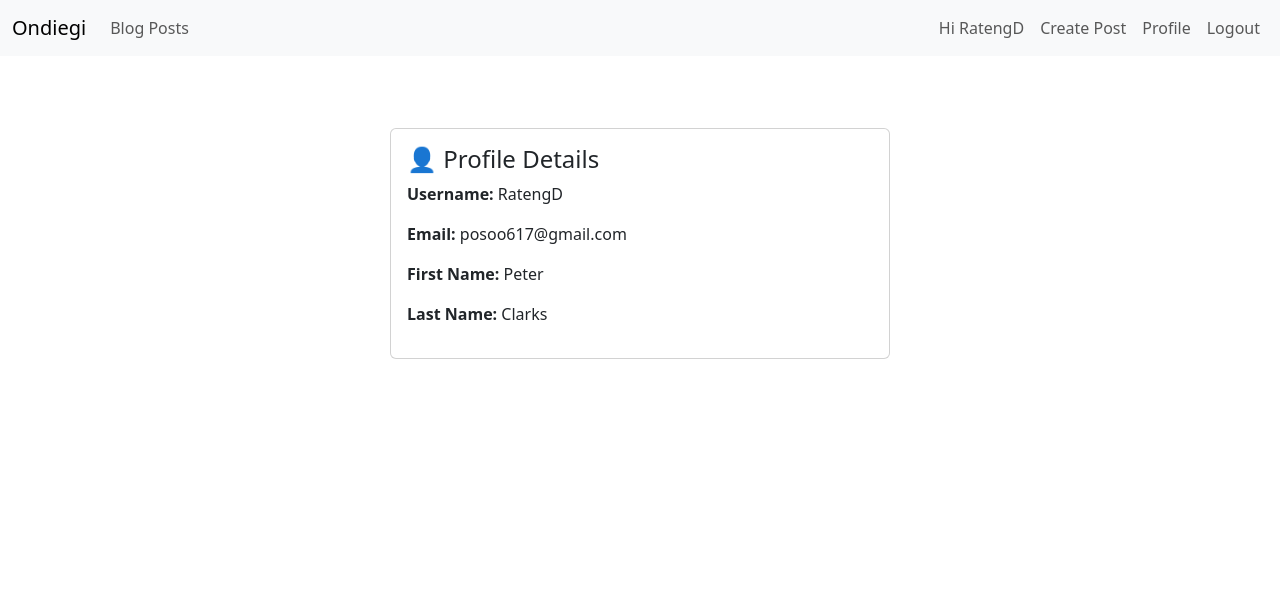
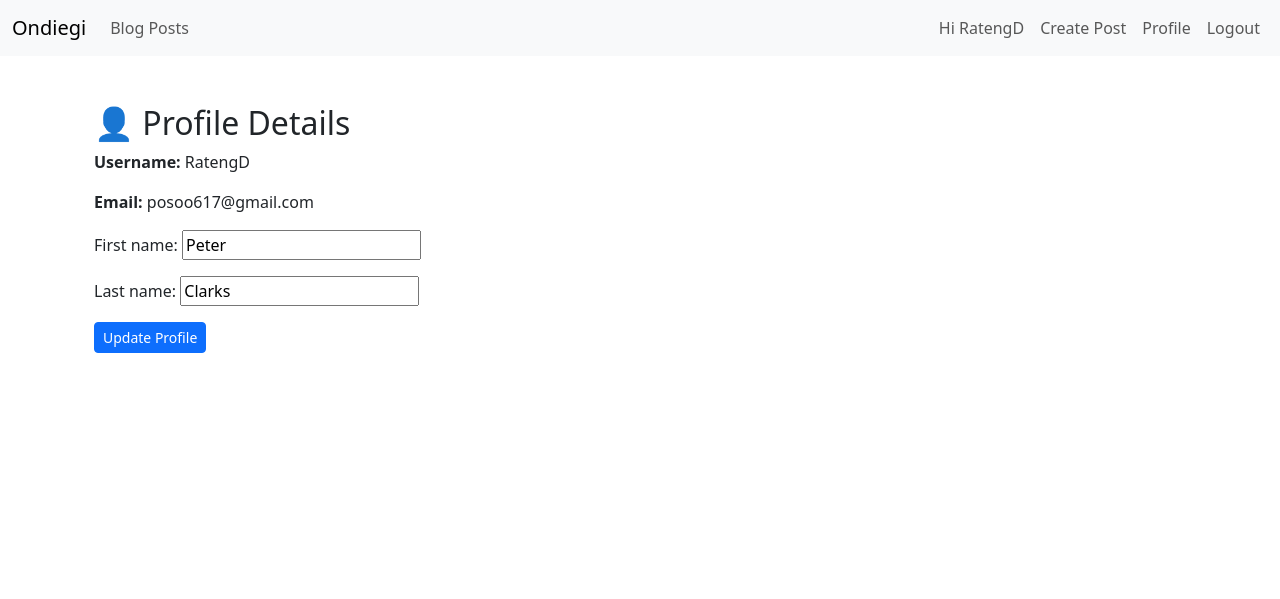
Before and after one commit to PeterOsoo/ondiegi-blog-app-1, a Django app: page /auth/profile/ in a window 1280 px wide. Shown: the top 599 px of the page. Run offline with Django 5.2, Linux system fonts and the light colour scheme; a user stored in the database is signed in.

Commit message:
Enable profile update for first and last name via form on profile page

```diff
--- a/accounts/forms.py
+++ b/accounts/forms.py
@@ -9,3 +9,13 @@ class CustomUserCreationForm(UserCreationForm):
     class Meta:
         model = User
         fields = ['username', 'email', 'password1', 'password2']
+
+
+
+class ProfileUpdateForm(forms.ModelForm):
+    first_name = forms.CharField(required=False)
+    last_name = forms.CharField(required=False)
+
+    class Meta:
+        model = User
+        fields = ['first_name', 'last_name']
--- a/accounts/templates/accounts/profile.html
+++ b/accounts/templates/accounts/profile.html
@@ -1,17 +1,16 @@
 {% extends 'base.html' %}
-{% block title %}Profile{% endblock %}
+{% block title %}{{ user.username }} Profile{% endblock %}
 
 {% block content %}
-<div class="container mt-5">
-  <div class="card mx-auto" style="max-width: 500px;">
-    <div class="card-body">
-      <h4 class="card-title">👤 Profile Details</h4>
-      <p><strong>Username:</strong> {{ user.username }}</p>
-      <p><strong>Email:</strong> {{ user.email }}</p>
-      <p><strong>First Name:</strong> {{ user.first_name|default:"(Not set)" }}</p>
-      <p><strong>Last Name:</strong> {{ user.last_name|default:"(Not set)" }}</p>
-      <!-- Future update button will go here -->
-    </div>
+  <div class="container mt-4">
+    <h2>👤 Profile Details</h2>
+    <p><strong>Username:</strong> {{ user.username }}</p>
+    <p><strong>Email:</strong> {{ user.email }}</p>
+
+    <form method="POST" class="mt-3">
+      {% csrf_token %}
+      {{ form.as_p }}
+      <button type="submit" class="btn btn-primary btn-sm">Update Profile</button>
+    </form>
   </div>
-</div>
 {% endblock %}
--- a/accounts/views.py
+++ b/accounts/views.py
@@ -11,9 +11,10 @@ from django.shortcuts import render, redirect
 from django.contrib import messages
 
 from .serializers import RegisterSerializer
-from .forms import CustomUserCreationForm
+from .forms import CustomUserCreationForm, ProfileUpdateForm
 
 from django.contrib.auth.decorators import login_required
+
 
 
 
@@ -99,6 +100,17 @@ def logout_view(request):
     return redirect('login')
 
 
+
+
 @login_required
 def profile_view(request):
-    return render(request, 'accounts/profile.html', {'user': request.user})
+    if request.method == 'POST':
+        form = ProfileUpdateForm(request.POST, instance=request.user)
+        if form.is_valid():
+            form.save()
+            messages.success(request, 'Profile updated successfully ✅')
+            return redirect('profile')
+    else:
+        form = ProfileUpdateForm(instance=request.user)
+
+    return render(request, 'accounts/profile.html', {'user': request.user, 'form': form})
```
Also changed, not shown: db.sqlite3.
